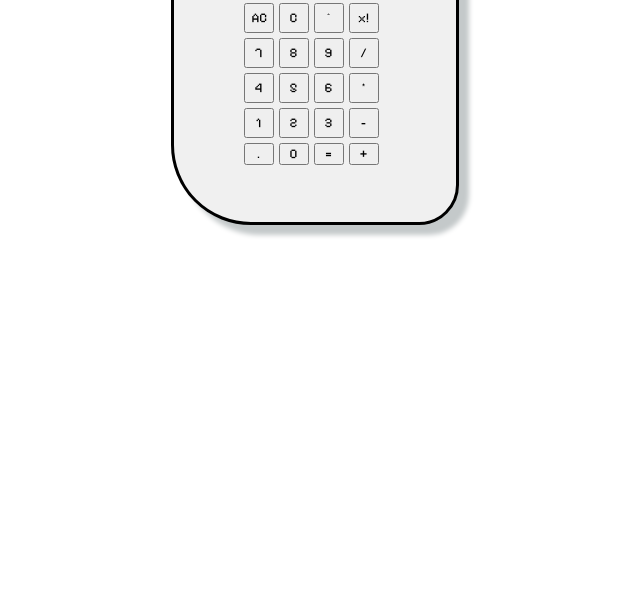
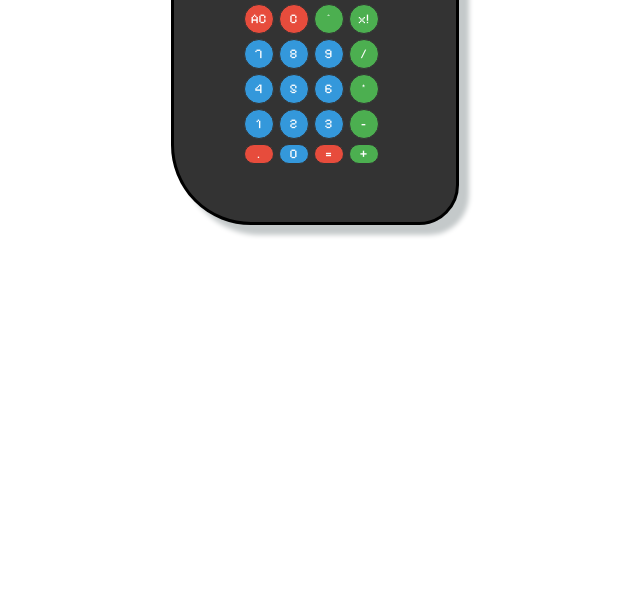
Before and after one commit to andreisarazaru/Calculator-Remade, a plain HTML site: page index.html in a window 1280 px wide. Shown: the part 203-800 px from the top of the page, without its empty margins (325-965 px from the left). Drawn offline with Linux system fonts and the light colour scheme.

Commit message:
added colors to the buttons

```diff
--- a/styles.css
+++ b/styles.css
@@ -8,7 +8,7 @@
 .calculator
 {
   border: 3px solid black;
-  background-color: #F0F0F0;
+  background-color:  #333;
   border-radius: 40px 80px;
   box-shadow: 10px 10px 5px #c4c9ca;
   padding: 2rem;
@@ -75,6 +75,33 @@
   font-family: 'Pixelify Sans', sans-serif;
 }
 
+.all-clear-button,
+.clear-button,
+.equals-button,
+.decimal-button
+{
+  background-color:  #e74c3c;
+  border: 1px solid #333;
+  color: #fff;
+  border-radius: 20px;
+}
+
+.number-button
+{
+  background-color:  #3498db;
+  border: 1px solid #333;
+  color: #fff;
+  border-radius: 20px;
+}
+
+.operator-button
+{
+  background-color: #4CAF50;
+  color: #fff;
+  border: 1px solid #333;
+  border-radius: 20px;
+}
+
 #screen
 {
   border: 12px solid gray;
```
